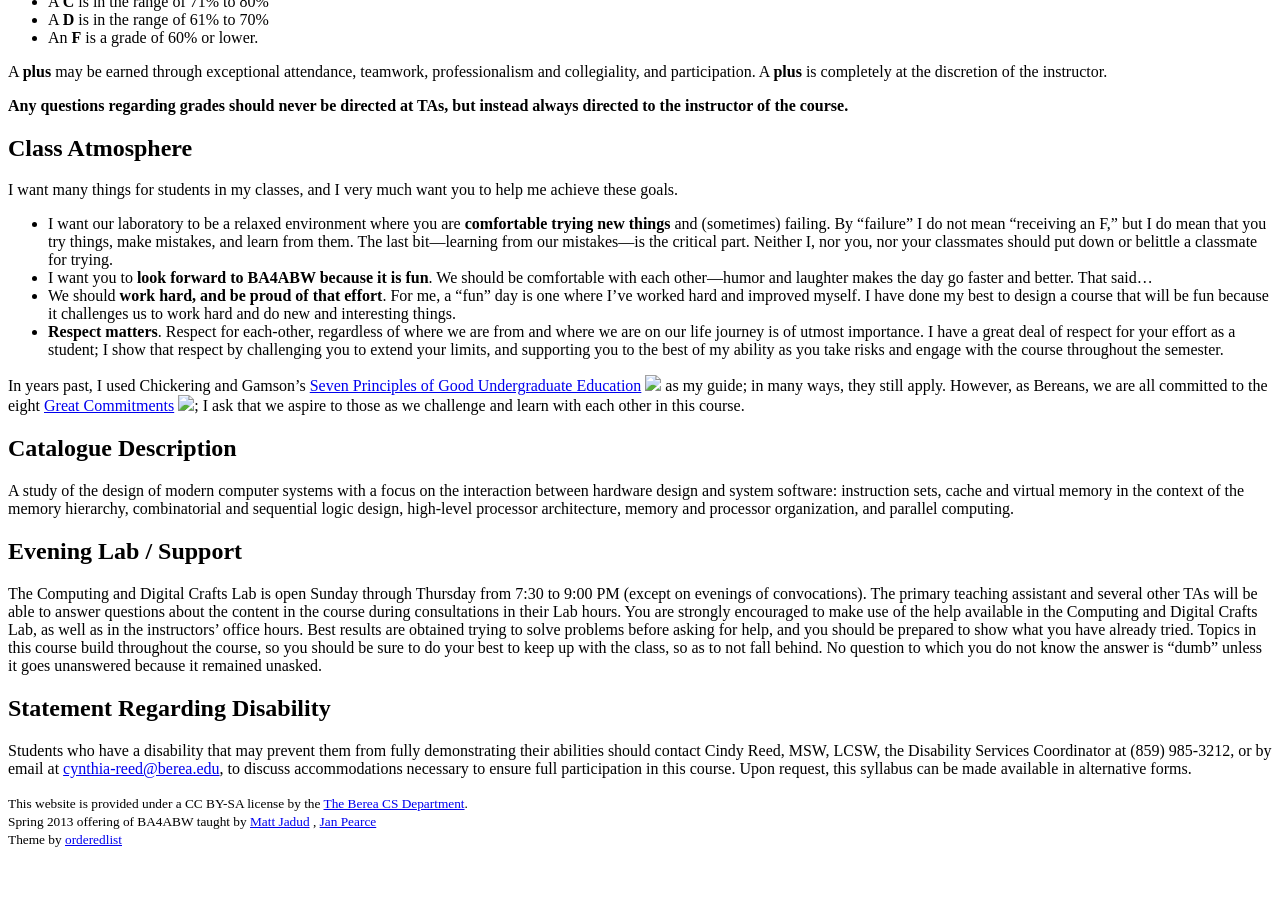
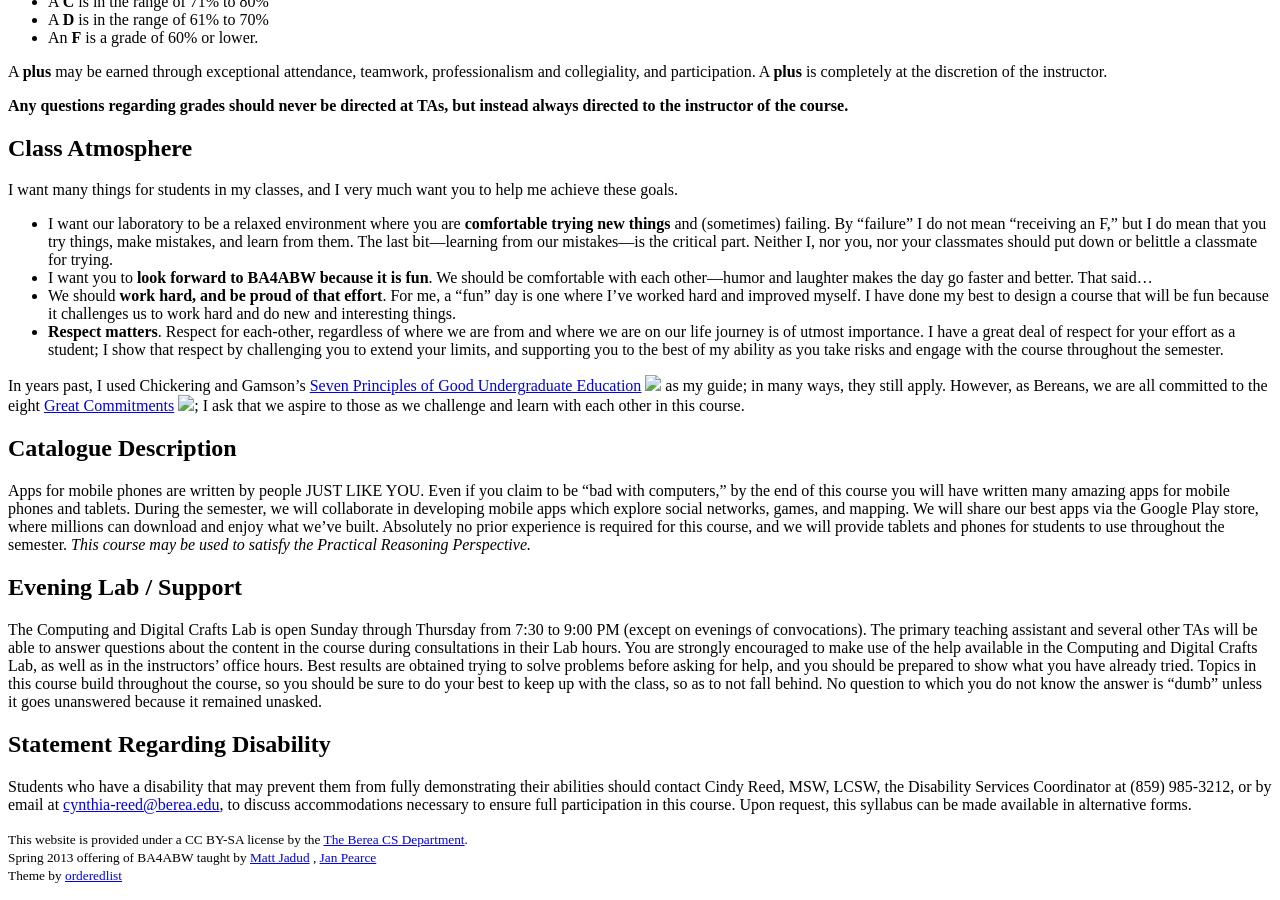
Before and after one commit to bereacs/ba4abw-www, a Jekyll site: the page built from infra/_posts/2012-12-25-syllabus.md, in a window 1280 px wide and 900 px high, scrolled down 2509 px. Built offline with Jekyll 4.4.1, drawn with Linux system fonts in a browser that asks for light colours; nearby versions of some CDN libraries; some web fonts are replaced; library files that are not in the unit come from our copies; before the commit the page ends 3373 px from its top, so only the background shows below that.

Commit message:
Added submitted course description
Replacing CompOrg description

```diff
--- a/_includes/syllabus/catalogue-description.html
+++ b/_includes/syllabus/catalogue-description.html
@@ -1 +1 @@
-A study of the design of modern computer systems with a focus on the interaction between hardware design and system software: instruction sets, cache and virtual memory in the context of the memory hierarchy, combinatorial and sequential logic design, high-level processor architecture, memory and processor organization, and parallel computing.
+Apps for mobile phones are written by people JUST LIKE YOU. Even if you claim to be "bad with computers," by the end of this course you will have written many amazing apps for mobile phones and tablets. During the semester, we will collaborate in developing mobile apps which explore social networks, games, and mapping. We will share our best apps via the Google Play store, where millions can download and enjoy what we've built. Absolutely no prior experience is required for this course, and we will provide tablets and phones for students to use throughout the semester.  *This course may be used to satisfy the Practical Reasoning Perspective.*
```
